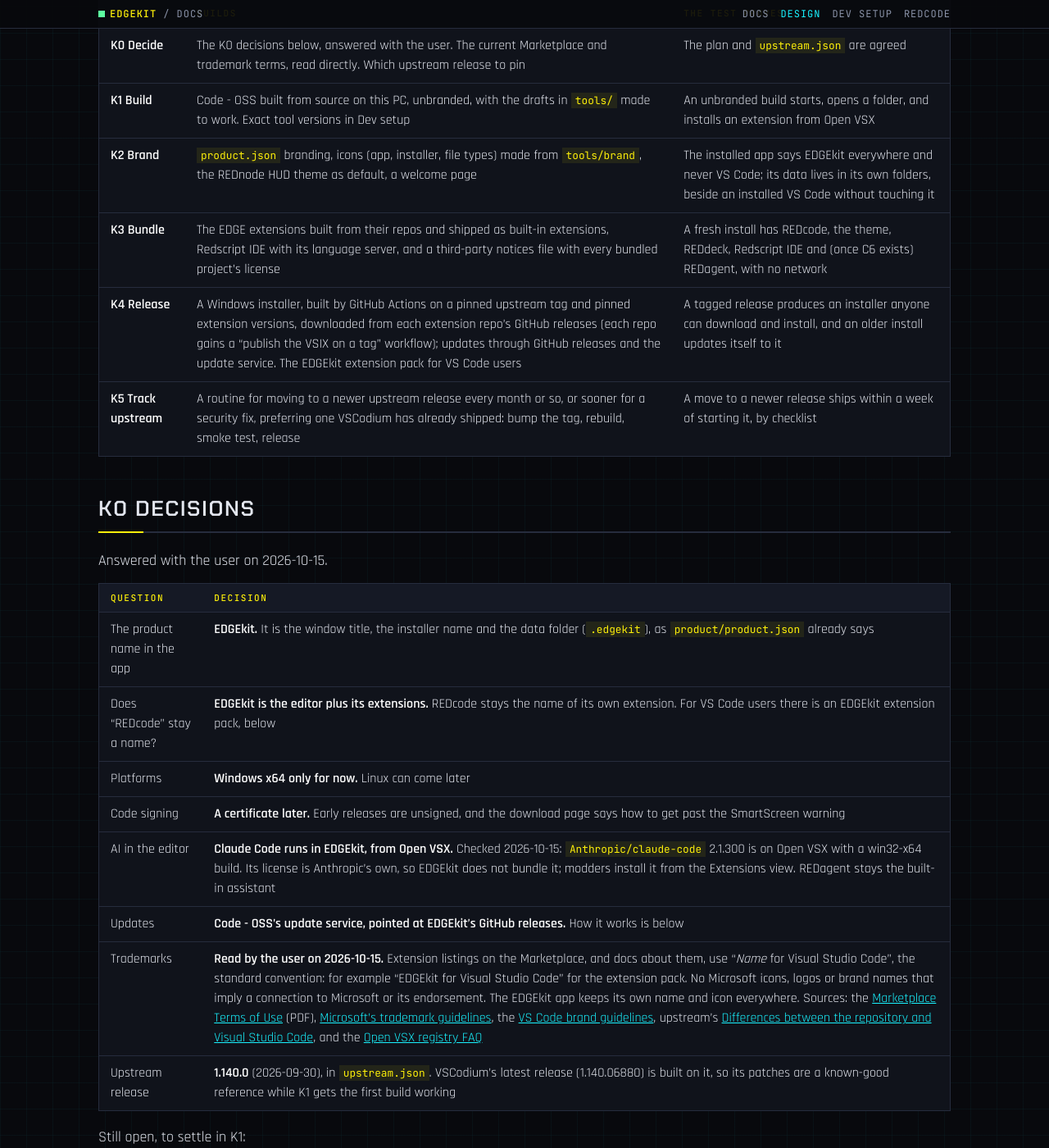
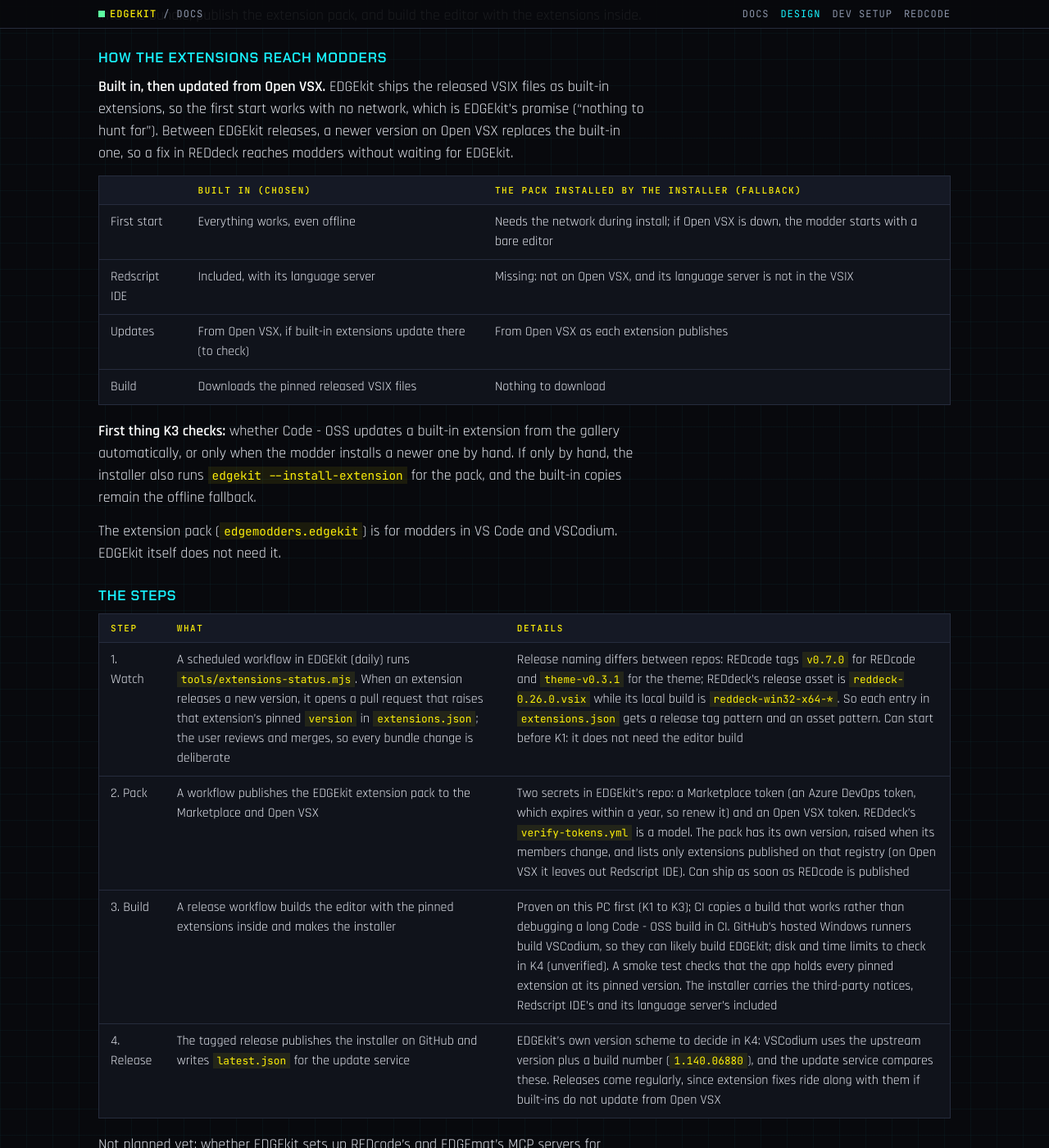
Before and after one commit to Edgemodders/EDGEkit, a Jekyll site: the page built from docs/design.md, in a window 1280 px wide and 1400 px high, scrolled down 3832 px. Shown: the whole window at 82% size. Built offline with Jekyll 4.4.1, drawn with Linux system fonts in a browser that asks for light colours; our own code applies the rules of GitHub Pages for plain Markdown files; some of the changed text lies outside the part shown.

Commit message:
Release pipeline: built-in extensions updated from Open VSX; watch, pack, build, release
Co-Authored-By: Claude Opus 5.5 <noreply@anthropic.com>

```diff
--- a/docs/design.md
+++ b/docs/design.md
@@ -33,7 +33,7 @@ Nothing from upstream is committed. The scripts fetch it, change it and build it
 |---|---|---|
 | 1. Fetch | `tools/fetch-vscode.ps1` | Clones `microsoft/vscode` at the tag in `upstream.json`, shallow, into `build/vscode` |
 | 2. Brand | `tools/brand.mjs` | Merges `product/product.json` into upstream's `product.json`: names, ids, data folders, URLs, Open VSX. Icons and the default theme come in K2 |
-| 3. Bundle | `tools/bundle.mjs` | Builds each extension in `extensions.json` from its own repo (for example REDcode's `npm run redcode:package`), unpacks the VSIX files into `build/extensions`, then into the app as built-in extensions. How Code - OSS takes prebuilt extensions is a K3 question |
+| 3. Bundle | `tools/bundle.mjs` | On the dev PC, builds each extension in `extensions.json` from its own repo (for example REDcode's `npm run redcode:package`); in CI, downloads the released VSIX at its pinned version instead. Unpacks the VSIX files into `build/extensions`, then into the app as built-in extensions. How Code - OSS takes them is a K3 question; upstream's own `builtInExtensions` list in `product.json` is the likely way (see the release pipeline) |
 | 4. Build | `tools/build.ps1` | Runs the three steps, installs upstream's dependencies and runs its Windows build and installer tasks |
 
 The scripts in `tools/` are drafts: written from upstream's documented build, not yet run. K1 runs them and fixes what upstream's build needs.
@@ -57,7 +57,7 @@ The list is `extensions.json`. Sources are the sibling repos, built by their own
 | Where EDGEkit gets them | How |
 |---|---|
 | On the dev PC | From the sibling folders: `tools/bundle.mjs` builds each extension with its own script and takes the newest VSIX |
-| In a release (K4) | Each extension repo attaches its VSIX to a GitHub release when it tags a version. `extensions.json` pins the version EDGEkit ships (`version`), and CI downloads exactly that file, so every EDGEkit release says which extension versions it holds and can be rebuilt |
+| In a release (K4) | Each extension repo attaches its VSIX to a GitHub release when it tags a version (REDcode and REDdeck already do, through their `publish.yml`, checked 2026-10-15). `extensions.json` pins the version EDGEkit ships (`version`), and CI downloads exactly that file, so every EDGEkit release says which extension versions it holds and can be rebuilt. The build depends on these released files only, never on the extensions' source |
 | Third-party (Redscript IDE) | Built from source at a pinned tag, or from Open VSX once it is there |
 
 Git submodules would also pin exact commits, but every update takes commits in two repos; pinned release versions are simpler.
@@ -72,6 +72,36 @@ Git submodules would also pin exact commits, but every update takes commits in t
 | EDGEwave (`edgemodders.edgewave`) | EDGEwave | In development (0.0.1), no package script yet. The sound studio |
 | Redscript IDE (`jac3km4.redscript-ide-vscode`) | Built from its source (MIT) | To bundle in K3, with its notice. Its language server (`redscript-ide.exe`, MIT) ships beside it and `redscript.idePath` points at it, so it works offline. If it reaches Open VSX, that can replace the build |
 
+## Release pipeline
+
+Agreed with the user on 2026-10-15: watch the extension repos, pull released extensions into the bundle, publish the extension pack, and build the editor with the extensions inside.
+
+### How the extensions reach modders
+
+**Built in, then updated from Open VSX.** EDGEkit ships the released VSIX files as built-in extensions, so the first start works with no network, which is EDGEkit's promise ("nothing to hunt for"). Between EDGEkit releases, a newer version on Open VSX replaces the built-in one, so a fix in REDdeck reaches modders without waiting for EDGEkit.
+
+| | Built in (chosen) | The pack installed by the installer (fallback) |
+|---|---|---|
+| First start | Everything works, even offline | Needs the network during install; if Open VSX is down, the modder starts with a bare editor |
+| Redscript IDE | Included, with its language server | Missing: not on Open VSX, and its language server is not in the VSIX |
+| Updates | From Open VSX, if built-in extensions update there (to check) | From Open VSX as each extension publishes |
+| Build | Downloads the pinned released VSIX files | Nothing to download |
+
+**First thing K3 checks:** whether Code - OSS updates a built-in extension from the gallery automatically, or only when the modder installs a newer one by hand. If only by hand, the installer also runs `edgekit --install-extension` for the pack, and the built-in copies remain the offline fallback.
+
+The extension pack (`edgemodders.edgekit`) is for modders in VS Code and VSCodium. EDGEkit itself does not need it.
+
+### The steps
+
+| Step | What | Details |
+|---|---|---|
+| 1. Watch | A scheduled workflow in EDGEkit (daily) runs `tools/extensions-status.mjs`. When an extension releases a new version, it opens a pull request that raises that extension's pinned `version` in `extensions.json`; the user reviews and merges, so every bundle change is deliberate | Release naming differs between repos: REDcode tags `v0.7.0` for REDcode and `theme-v0.3.1` for the theme; REDdeck's release asset is `reddeck-0.26.0.vsix` while its local build is `reddeck-win32-x64-*`. So each entry in `extensions.json` gets a release tag pattern and an asset pattern. Can start before K1: it does not need the editor build |
+| 2. Pack | A workflow publishes the EDGEkit extension pack to the Marketplace and Open VSX | Two secrets in EDGEkit's repo: a Marketplace token (an Azure DevOps token, which expires within a year, so renew it) and an Open VSX token. REDdeck's `verify-tokens.yml` is a model. The pack has its own version, raised when its members change, and lists only extensions published on that registry (on Open VSX it leaves out Redscript IDE). Can ship as soon as REDcode is published |
+| 3. Build | A release workflow builds the editor with the pinned extensions inside and makes the installer | Proven on this PC first (K1 to K3); CI copies a build that works rather than debugging a long Code - OSS build in CI. GitHub's hosted Windows runners build VSCodium, so they can likely build EDGEkit; disk and time limits to check in K4 (unverified). A smoke test checks that the app holds every pinned extension at its pinned version. The installer carries the third-party notices, Redscript IDE's and its language server's included |
+| 4. Release | The tagged release publishes the installer on GitHub and writes `latest.json` for the update service | EDGEkit's own version scheme to decide in K4: VSCodium uses the upstream version plus a build number (`1.140.06880`), and the update service compares these. Releases come regularly, since extension fixes ride along with them if built-ins do not update from Open VSX |
+
+Not planned yet: whether EDGEkit sets up REDcode's and EDGEmat's MCP servers for Claude Code by itself. It waits until EDGEmat reaches M1.
+
 ## Phases
 
 Phases are numbered K0 to K5, so they do not clash with the other repos' phases. Each ends with a test on this PC.
@@ -81,8 +111,8 @@ Phases are numbered K0 to K5, so they do not clash with the other repos' phases.
 | **K0 Decide** | The K0 decisions below, answered with the user. The current Marketplace and trademark terms, read directly. Which upstream release to pin | The plan and `upstream.json` are agreed |
 | **K1 Build** | Code - OSS built from source on this PC, unbranded, with the drafts in `tools/` made to work. Exact tool versions in Dev setup | An unbranded build starts, opens a folder, and installs an extension from Open VSX |
 | **K2 Brand** | `product.json` branding, icons (app, installer, file types) made from `tools/brand`, the REDnode HUD theme as default, a welcome page | The installed app says EDGEkit everywhere and never VS Code; its data lives in its own folders, beside an installed VS Code without touching it |
-| **K3 Bundle** | The EDGE extensions built from their repos and shipped as built-in extensions, Redscript IDE with its language server, and a third-party notices file with every bundled project's license | A fresh install has REDcode, the theme, REDdeck, Redscript IDE and (once C6 exists) REDagent, with no network |
-| **K4 Release** | A Windows installer, built by GitHub Actions on a pinned upstream tag and pinned extension versions, downloaded from each extension repo's GitHub releases (each repo gains a "publish the VSIX on a tag" workflow); updates through GitHub releases and the update service. The EDGEkit extension pack for VS Code users | A tagged release produces an installer anyone can download and install, and an older install updates itself to it |
+| **K3 Bundle** | First, the check whether built-in extensions update from Open VSX (release pipeline). Then the EDGE extensions shipped as built-in extensions, from their released VSIX files at pinned versions (upstream's `builtInExtensions` list, if it fits), Redscript IDE with its language server, and a third-party notices file with every bundled project's license | A fresh install has REDcode, the theme, REDdeck, Redscript IDE and the other published EDGE extensions, with no network; a newer REDdeck on Open VSX reaches it, automatically or through the installer's fallback |
+| **K4 Release** | The release pipeline in GitHub Actions: the daily watch with pin pull requests (may start earlier), the extension pack published to both registries (may ship earlier), and a Windows installer built on a pinned upstream tag and pinned extension versions downloaded from each extension repo's GitHub releases. EDGEkit's version scheme; updates through GitHub releases and the update service | A tagged release produces an installer anyone can download and install, and an older install updates itself to it. A new extension release becomes a pin pull request within a day |
 | **K5 Track upstream** | A routine for moving to a newer upstream release every month or so, or sooner for a security fix, preferring one VSCodium has already shipped: bump the tag, rebuild, smoke test, release | A move to a newer release ships within a week of starting it, by checklist |
 
 ## K0 decisions
@@ -117,7 +147,7 @@ For modders who stay in VS Code or VSCodium: one extension, `edgemodders.edgekit
 | Where it lives | In this repo, in its own folder (`pack/`), because it belongs to EDGEkit and not to any one extension |
 | Not in the app | The EDGEkit app does not include the pack: its extensions are already built in |
 | What it needs | VS Code installs pack members from the Microsoft Marketplace, and VSCodium from Open VSX, so each member must be published to both. A pack should list only published extensions: a missing one may stop the whole pack installing (unverified). `tools/extensions-status.mjs` shows which are ready. Checked 2026-10-15: REDdeck and the theme are on both; REDcode is being published; Redscript IDE is on the Marketplace only, so VSCodium users would not get it |
-| When | K4, once the members are published (each repo's own work) |
+| When | As soon as REDcode is published (release pipeline, step 2); it does not wait for the editor build |
 
 ## Updates
 
```
Also changed, not shown: CLAUDE.md (+1 -1 lines), docs/index.md (+3 -3 lines).
